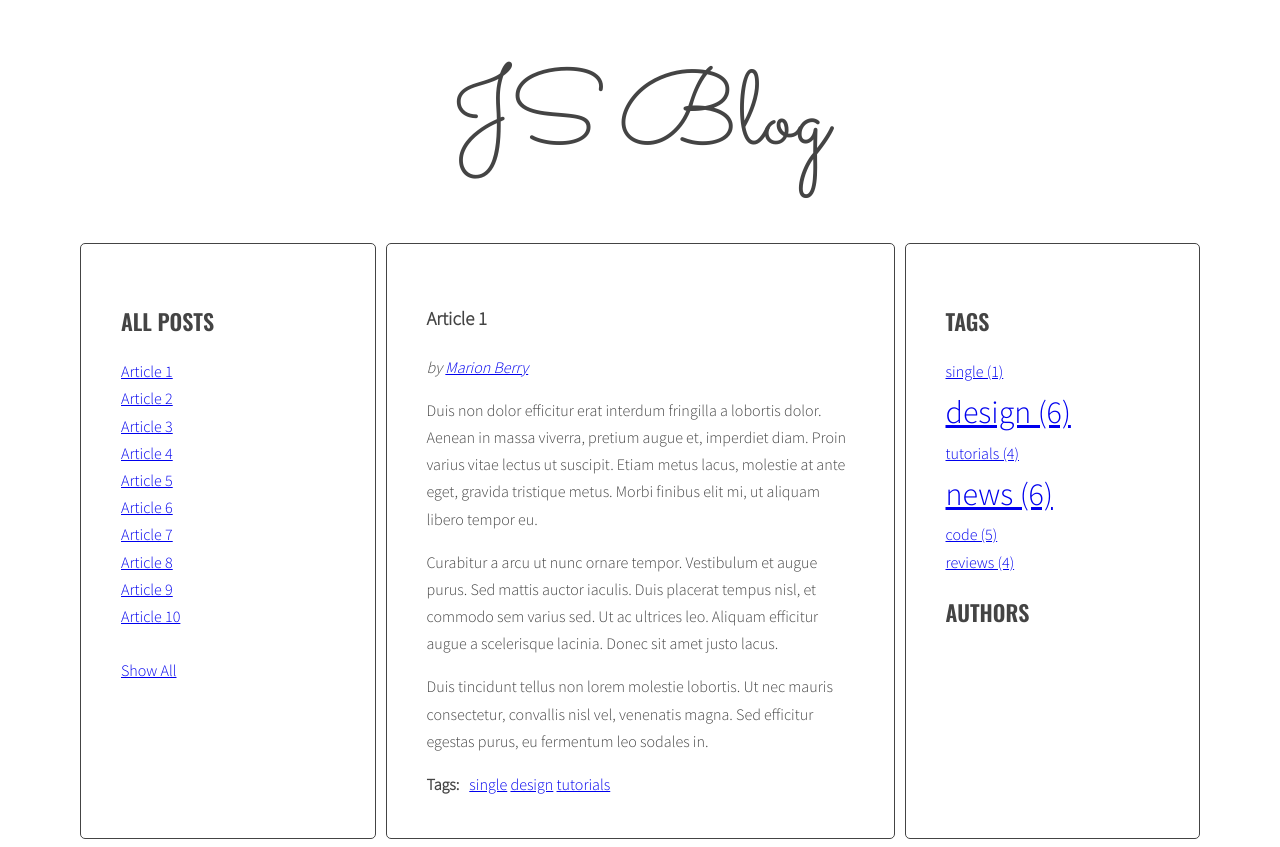
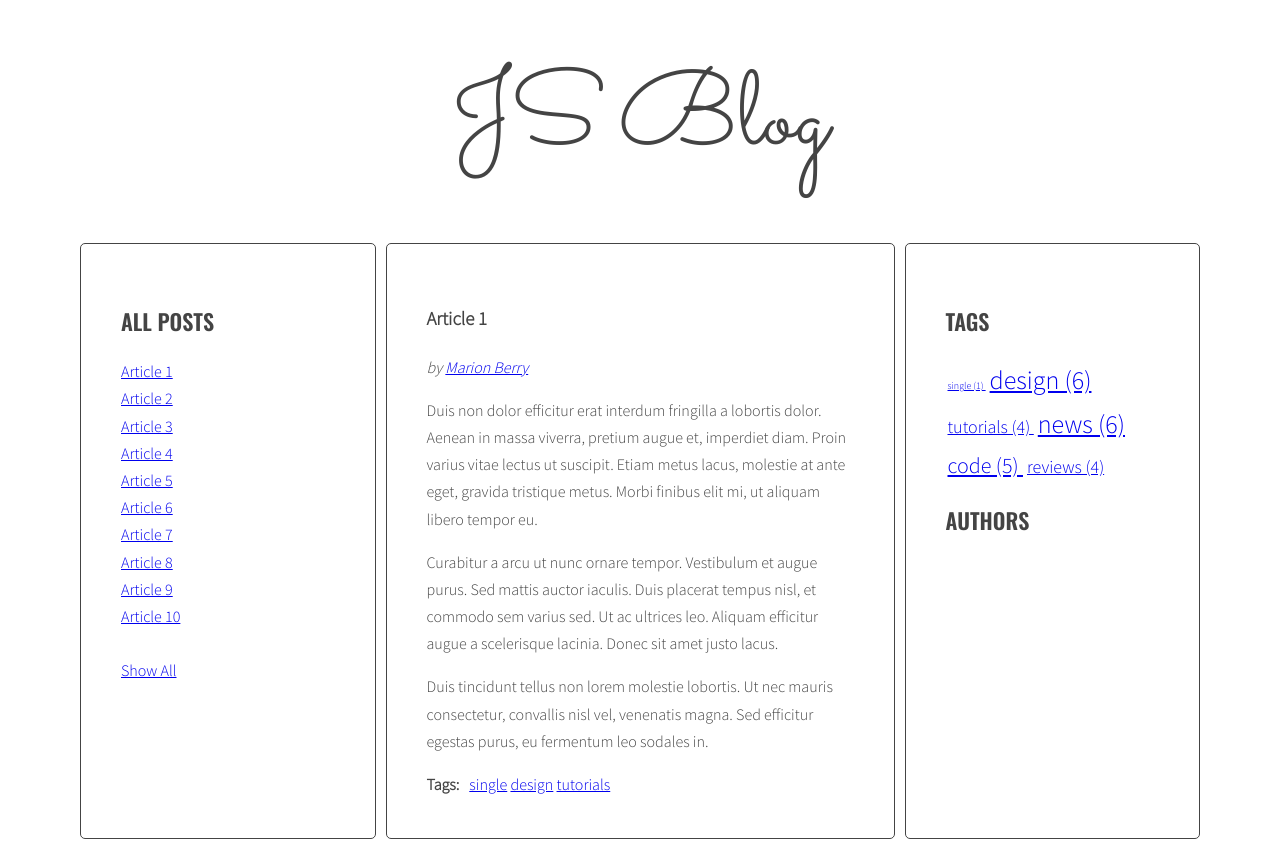
Before and after one commit to kai-mareving/javascript-blog, a website: page index.html in a window 1280 px wide. Drawn offline with nearby package versions, Linux system fonts and the light colour scheme.

Commit message:
calculatedTagClass v.0.2

```diff
--- a/sass/style.scss
+++ b/sass/style.scss
@@ -125,9 +125,9 @@ body {
   }
 }
 
-.tag-size-1 {
-  font-size: 6px;
-}
-.tag-size-5 {
-  font-size: 20px;
-}
+.tags li { display: inline; padding: 0 2px; }
+.tag-size-1 { font-size: 10px; }
+.tag-size-2 { font-size: 14px; }
+.tag-size-3 { font-size: 18px; }
+.tag-size-4 { font-size: 22px; }
+.tag-size-5 { font-size: 26px; }
```
Also changed, not shown: css/style.css, 1 other file.
